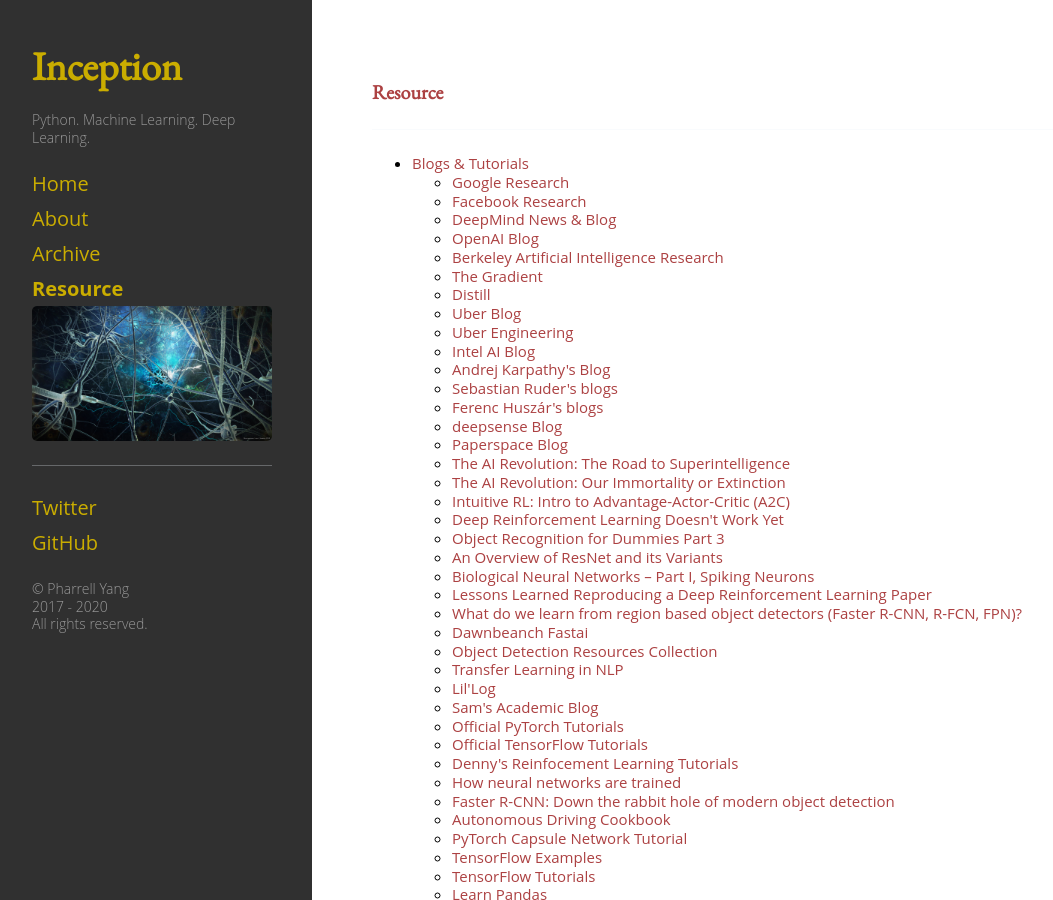
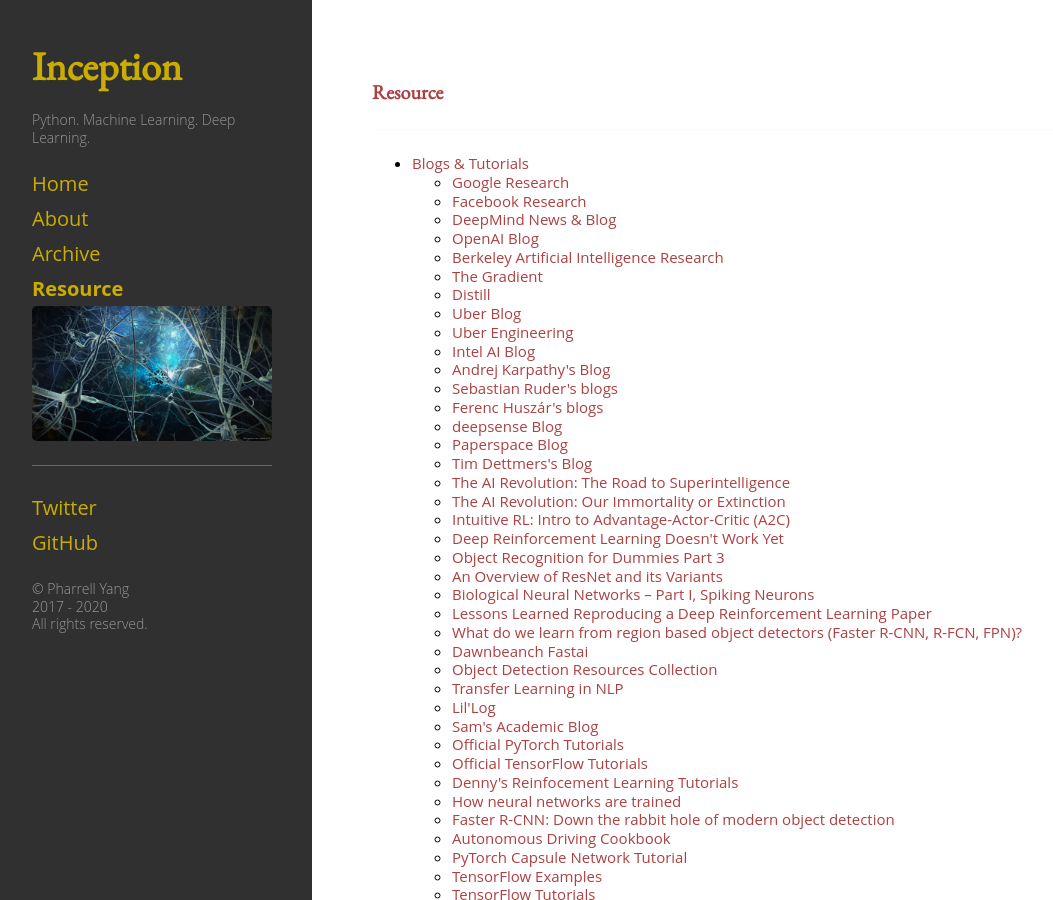
Before and after one commit to pharrellyhy/pharrellyhy.github.io.bakcup, a Jekyll site: the page built from resource.md, in a window 1280 px wide and 900 px high. Shown: the whole window, without its empty margins (8-1061 px from the left). Built offline with Jekyll 4.4.1, drawn with Linux system fonts in a browser that asks for light colours.

Commit message:
Update resources.

```diff
--- a/_data/nav.yml
+++ b/_data/nav.yml
@@ -44,6 +44,9 @@
 
     - title: "Paperspace Blog"
       url: "https://blog.paperspace.com/"
+
+    - title: "Tim Dettmers's Blog"
+      url: "https://timdettmers.com"
 
     - title: "The AI Revolution: The Road to Superintelligence"
       url: "https://waitbutwhy.com/2015/01/artificial-intelligence-revolution-1.html"
```
